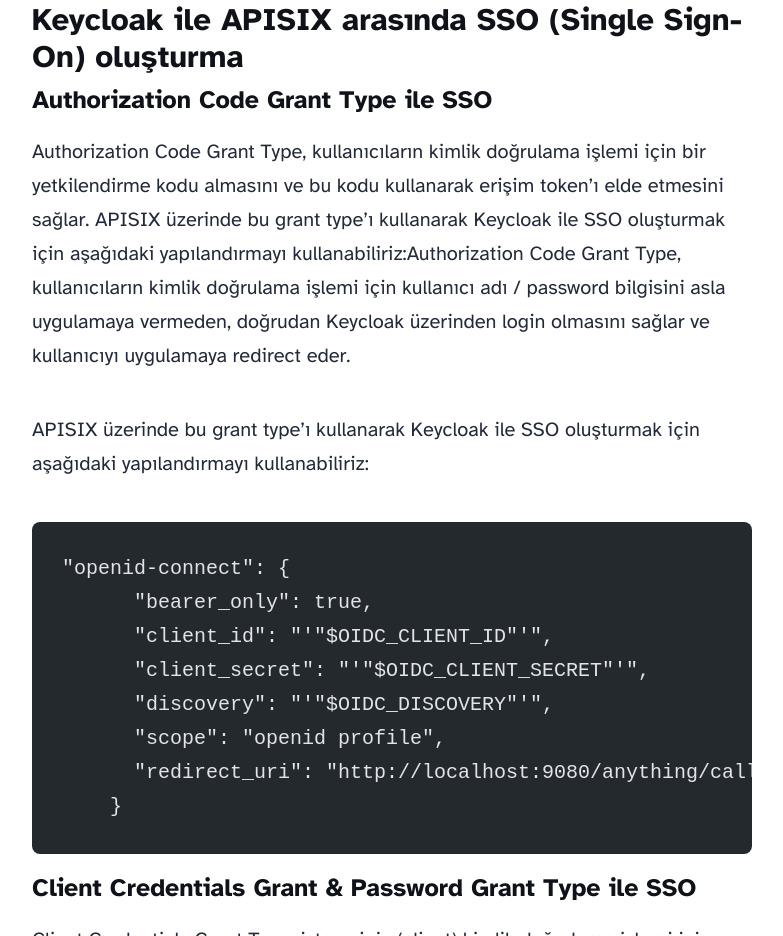
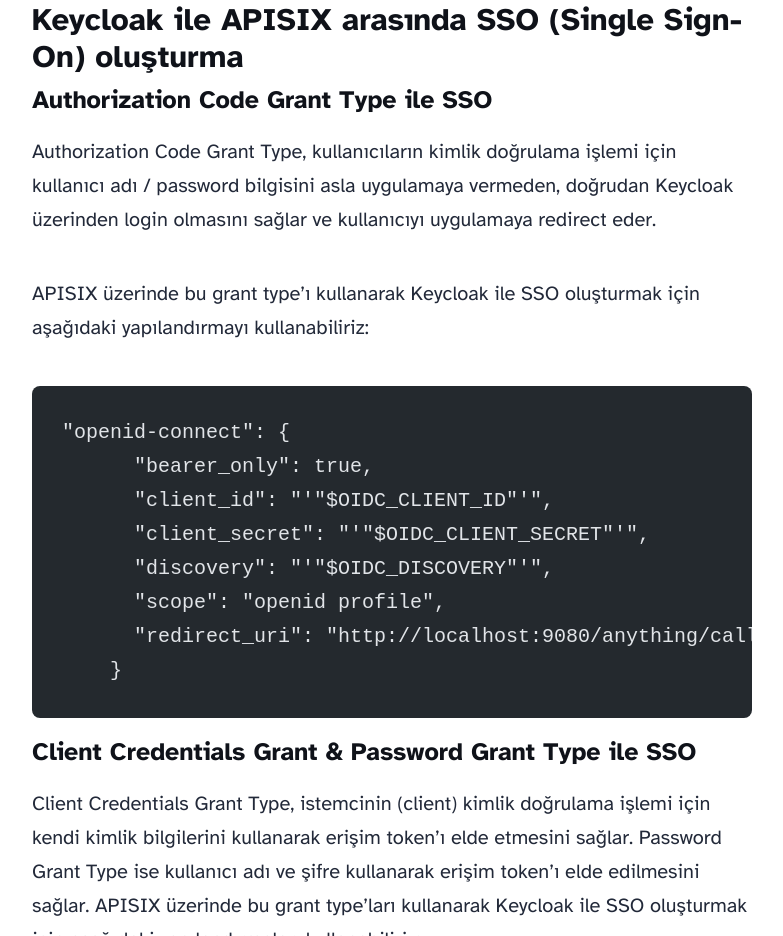
Before and after one commit to zhoommer/blog, an Astro site: page /blog/7 in a window 1280 px wide. Shown: the part 2076-3012 px from the top of the page, without its empty margins (248-1031 px from the left). Built offline with nearby package versions, Linux system fonts and the light colour scheme; Astro itself is replaced by a stand-in of ours; code samples lack their colours.

Commit message:
updated blog 7 content again

````diff
--- a/src/content/blog/7.md
+++ b/src/content/blog/7.md
@@ -23,12 +23,11 @@
 
 ##### Authorization Code Grant Type ile SSO
 
-Authorization Code Grant Type, kullanıcıların kimlik doğrulama işlemi için bir yetkilendirme kodu almasını ve bu kodu kullanarak erişim token'ı elde etmesini sağlar. APISIX üzerinde bu grant type'ı kullanarak Keycloak ile SSO oluşturmak için aşağıdaki yapılandırmayı kullanabiliriz:Authorization Code Grant Type, kullanıcıların kimlik doğrulama işlemi için kullanıcı adı / password
+Authorization Code Grant Type, kullanıcıların kimlik doğrulama işlemi için kullanıcı adı / password
 bilgisini asla uygulamaya vermeden, doğrudan Keycloak üzerinden login olmasını sağlar ve
 kullanıcıyı uygulamaya redirect eder.
 
-APISIX üzerinde bu grant type’ı kullanarak Keycloak ile SSO oluşturmak için aşağıdaki
-yapılandırmayı kullanabiliriz:
+APISIX üzerinde bu grant type’ı kullanarak Keycloak ile SSO oluşturmak için aşağıdaki yapılandırmayı kullanabiliriz:
 
 ```json
 "openid-connect": {
````
